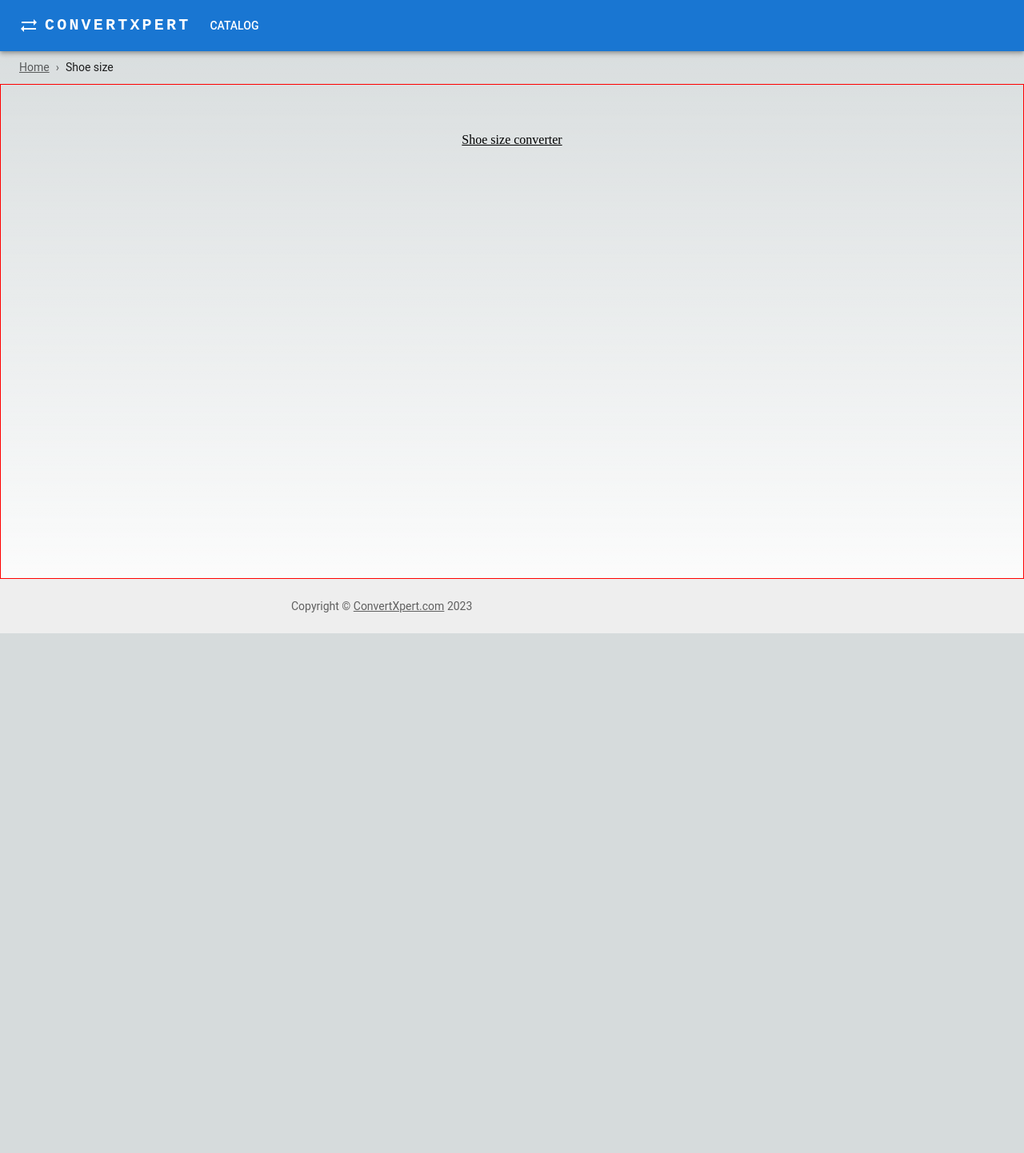
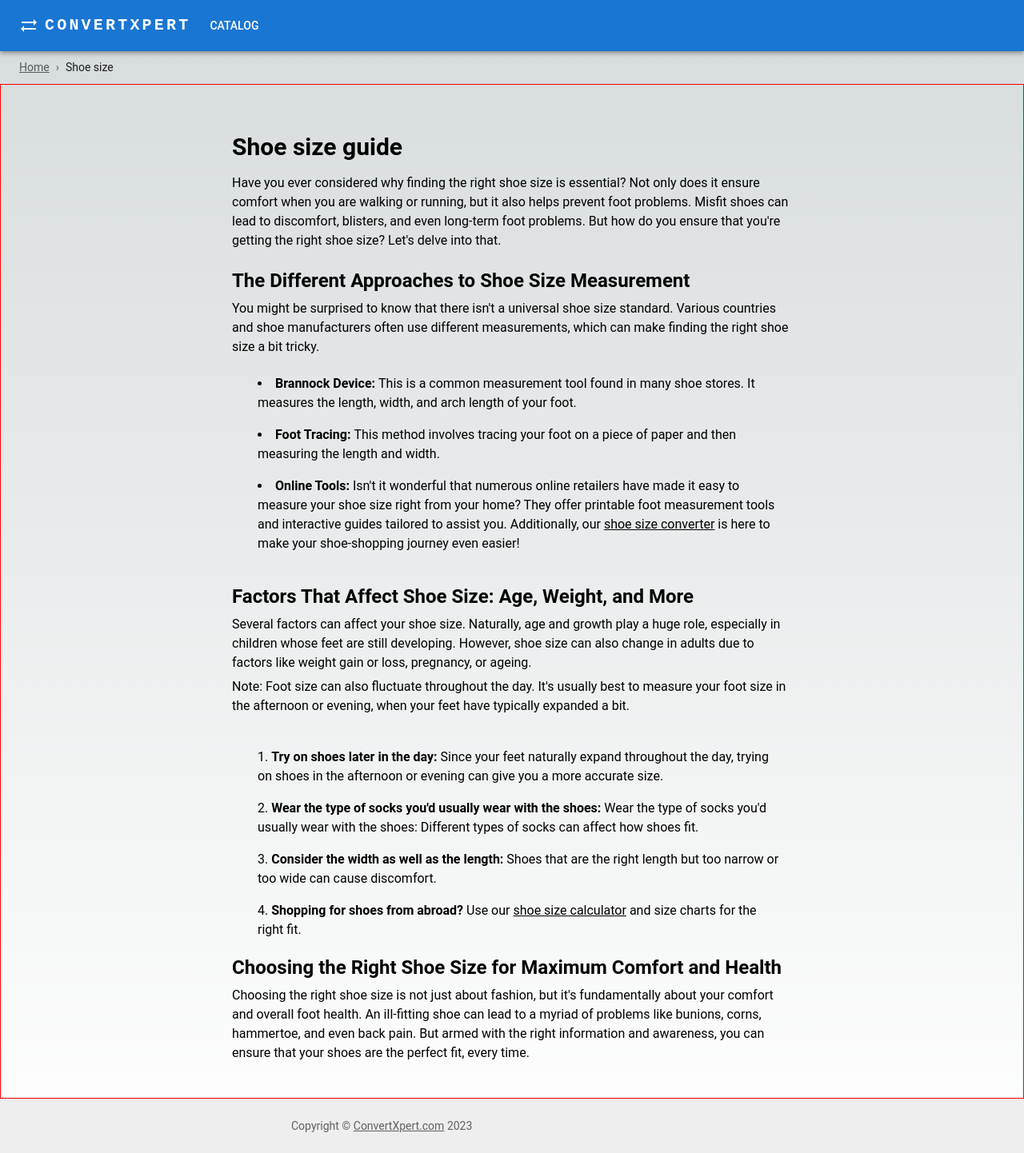
Before and after one commit to filipploss/shoe-size-converter, a Next.js app: page /shoe-size in a window 1280 px wide. Shown: the whole page at 80% size. Before the commit the page ends 800 px from the top, so only its background shows below. Built offline with nearby package versions, Linux system fonts and the light colour scheme.

Commit message:
shoe size seo text

```diff
--- a/app/dictionaries/en.json
+++ b/app/dictionaries/en.json
@@ -47,5 +47,50 @@
       "p1": "Understanding your foot size conversion is key to getting footwear that is comfortable and well-fitting. Because what's a great pair of shoes if they don't fit well?",
       "p2": "In conclusion, a shoe size converter is an essential tool for the modern shopper. Whether you're buying boots or shoes, for men or women, knowing how to convert your shoe size can make all the difference in your online shopping experience."
     }
+  },
+  "shoeSize": {
+    "title": "Shoe size guide",
+    "text1": {
+      "p1": "Have you ever considered why finding the right shoe size is essential? Not only does it ensure comfort when you are walking or running, but it also helps prevent foot problems. Misfit shoes can lead to discomfort, blisters, and even long-term foot problems. But how do you ensure that you're getting the right shoe size? Let's delve into that."
+    },
+    "text2": {
+      "title": "The Different Approaches to Shoe Size Measurement",
+      "p1": "You might be surprised to know that there isn't a universal shoe size standard. Various countries and shoe manufacturers often use different measurements, which can make finding the right shoe size a bit tricky.",
+      "l1p1": "Brannock Device: ",
+      "l1p2": "This is a common measurement tool found in many shoe stores. It measures the length, width, and arch length of your foot.",
+      "l2p1": "Foot Tracing: ",
+      "l2p2": "This method involves tracing your foot on a piece of paper and then measuring the length and width.",
+      "l3p1": "Online Tools: ",
+      "l3p2": "Isn't it wonderful that numerous online retailers have made it easy to measure your shoe size right from your home? They offer printable foot measurement tools and interactive guides tailored to assist you. Additionally, our ",
+      "l3p3": " is here to make your shoe-shopping journey even easier!"
+    },
+    "text3": {
+      "title": "Factors That Affect Shoe Size: Age, Weight, and More",
+      "p1": "Several factors can affect your shoe size. Naturally, age and growth play a huge role, especially in children whose feet are still developing. However, shoe size can also change in adults due to factors like weight gain or loss, pregnancy, or ageing.",
+      "p2": "Note: Foot size can also fluctuate throughout the day. It's usually best to measure your foot size in the afternoon or evening, when your feet have typically expanded a bit."
+    },
+
+
+
+
+
+
+    "text4": {
+      "title": "Tips for Finding the Right Shoe Size for Your Feet",
+      "p1": "Finding the right shoe size goes beyond just measuring your foot. Here are some additional tips to ensure a good fit:",
+      "l1p1": "Try on shoes later in the day: ",
+      "l1p2": "Since your feet naturally expand throughout the day, trying on shoes in the afternoon or evening can give you a more accurate size.",
+      "l2p1": "Wear the type of socks you'd usually wear with the shoes: ",
+      "l2p2": "Wear the type of socks you'd usually wear with the shoes: Different types of socks can affect how shoes fit.",
+      "l3p1": "Consider the width as well as the length: ",
+      "l3p2": "Shoes that are the right length but too narrow or too wide can cause discomfort.",
+      "l4p1": "Shopping for shoes from abroad? ",
+      "l4p2": "Use our ",
+      "l4p3": " and size charts for the right fit."
+    },
+    "text5": {
+      "title": "Choosing the Right Shoe Size for Maximum Comfort and Health",
+      "p1": "Choosing the right shoe size is not just about fashion, but it's fundamentally about your comfort and overall foot health. An ill-fitting shoe can lead to a myriad of problems like bunions, corns, hammertoe, and even back pain. But armed with the right information and awareness, you can ensure that your shoes are the perfect fit, every time."
+    }
   }
 }
--- a/app/shoe-size/ShoeSize.tsx
+++ b/app/shoe-size/ShoeSize.tsx
@@ -1,16 +1,111 @@
+import { Box, List, ListItem, Typography } from "@mui/material/";
+import Link from "next/link";
 import { FC } from "react";
-import Link from "next/link";
-import { i18n } from "@/i18n.config";
 
-const ShoeSize: FC = () => {
+interface IProps {
+  text: any;
+}
+
+const ShoeSize: FC<IProps> = async ({ text }) => {
   // TODO: add i18n link
+  const { title, text1, text2, text3, text4, text5, text6 } = text;
   return (
-    <Link
-      href={`/shoe-size/converter`}
-      style={{ textDecoration: "underline" }}
-    >
-      Shoe size converter
-    </Link>
+    <>
+      <Box maxWidth="700px">
+        <Box marginBottom="1.5rem">
+          <Typography
+            fontSize={30}
+            fontWeight={700}
+            marginBottom="1rem"
+            variant="h1"
+          >
+            {title}
+          </Typography>
+          <Typography gutterBottom>{text1.p1}</Typography>
+        </Box>
+        <Box marginBottom="1.5rem">
+          <Typography variant="h2" gutterBottom>
+            {text2.title}
+          </Typography>
+          <Typography gutterBottom>{text2.p1}</Typography>
+          <Typography component="div" gutterBottom>
+            <List
+              sx={{
+                listStyleType: "disc",
+                listStylePosition: "inside",
+                pl: 2,
+              }}
+            >
+              <ListItem sx={{ display: "list-item" }}>
+                {<b>{text2.l1p1}</b>}
+                {text2.l1p2}
+              </ListItem>
+              <ListItem sx={{ display: "list-item" }}>
+                {<b>{text2.l2p1}</b>}
+                {text2.l2p2}
+              </ListItem>
+              <ListItem sx={{ display: "list-item" }}>
+                {<b>{text2.l3p1}</b>}
+                {text2.l3p2}
+                <Link
+                  href={`/shoe-size/converter`}
+                  style={{ textDecoration: "underline" }}
+                >
+                  shoe size converter
+                </Link>
+                {text2.l3p3}
+              </ListItem>
+            </List>
+          </Typography>
+        </Box>
+        <Box marginBottom="1.5rem">
+          <Typography variant="h2" gutterBottom>
+            {text3.title}
+          </Typography>
+          <Typography gutterBottom>{text3.p1}</Typography>
+          <Typography gutterBottom>{text3.p2}</Typography>
+        </Box>
+        <Typography component="div" gutterBottom>
+          <List
+            sx={{
+              listStyleType: "decimal",
+              listStylePosition: "inside",
+              pl: 2,
+            }}
+          >
+            <ListItem sx={{ display: "list-item" }}>
+              {<b>{text4.l1p1}</b>}
+              {text4.l1p2}
+            </ListItem>
+            <ListItem sx={{ display: "list-item" }}>
+              {<b>{text4.l2p1}</b>}
+              {text4.l2p2}
+            </ListItem>
+            <ListItem sx={{ display: "list-item" }}>
+              {<b>{text4.l3p1}</b>}
+              {text4.l3p2}
+            </ListItem>
+            <ListItem sx={{ display: "list-item" }}>
+              {<b>{text4.l4p1}</b>}
+              {text4.l4p2}
+              <Link
+                href={`/shoe-size/converter`}
+                style={{ textDecoration: "underline" }}
+              >
+                shoe size calculator
+              </Link>
+              {text4.l4p3}
+            </ListItem>
+          </List>
+        </Typography>
+        <Box marginBottom="1.5rem">
+          <Typography variant="h2" gutterBottom>
+            {text5.title}
+          </Typography>
+          <Typography gutterBottom>{text5.p1}</Typography>
+        </Box>
+      </Box>
+    </>
   );
 };
 
--- a/app/shoe-size/page.tsx
+++ b/app/shoe-size/page.tsx
@@ -1,5 +1,12 @@
 import ShoeSize from "./ShoeSize";
+import { getDictionary } from "../lib/dictionary";
+import { Locale } from "@/i18n.config";
 
-export default function Page() {
-  return <ShoeSize />;
+export default async function Page({
+  params: { lang },
+}: {
+  params: { lang: Locale };
+}) {
+  const { shoeSize } = await getDictionary(lang);
+  return <ShoeSize text={shoeSize} />;
 }
```
Also changed, not shown: app/shoe-size/converter/TextInfo.tsx (+16 -16 lines).
